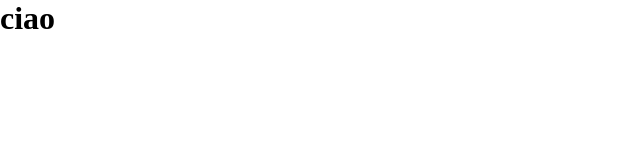
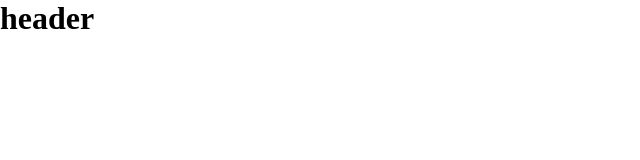
Before and after one commit to TommasoGalistu/vite-yu-gi-oh, a Vue app: page / in a window 1280 px wide. Shown: the top 160 px of the page, without its empty margins (0-640 px from the left). Built offline with nearby package versions, Linux system fonts and the light colour scheme.

Commit message:
feat: compent header

```diff
--- a/src/App.vue
+++ b/src/App.vue
@@ -1,11 +1,15 @@
 <script>
+import AppHeader from "./components/AppHeader.vue";
 export default {
   name: "App",
+  components: {
+    AppHeader,
+  },
 };
 </script>
 
 <template>
-  <h1>ciao</h1>
+  <AppHeader />
 </template>
 
 <style>
--- /dev/null
+++ b/src/components/AppHeader.vue
@@ -0,0 +1,12 @@
+<script>
+export default {
+  name: "AppHeader",
+};
+</script>
+
+<template>
+  <h1>header</h1>
+</template>
+
+<style lang="scss" scoped>
+</style>
```
